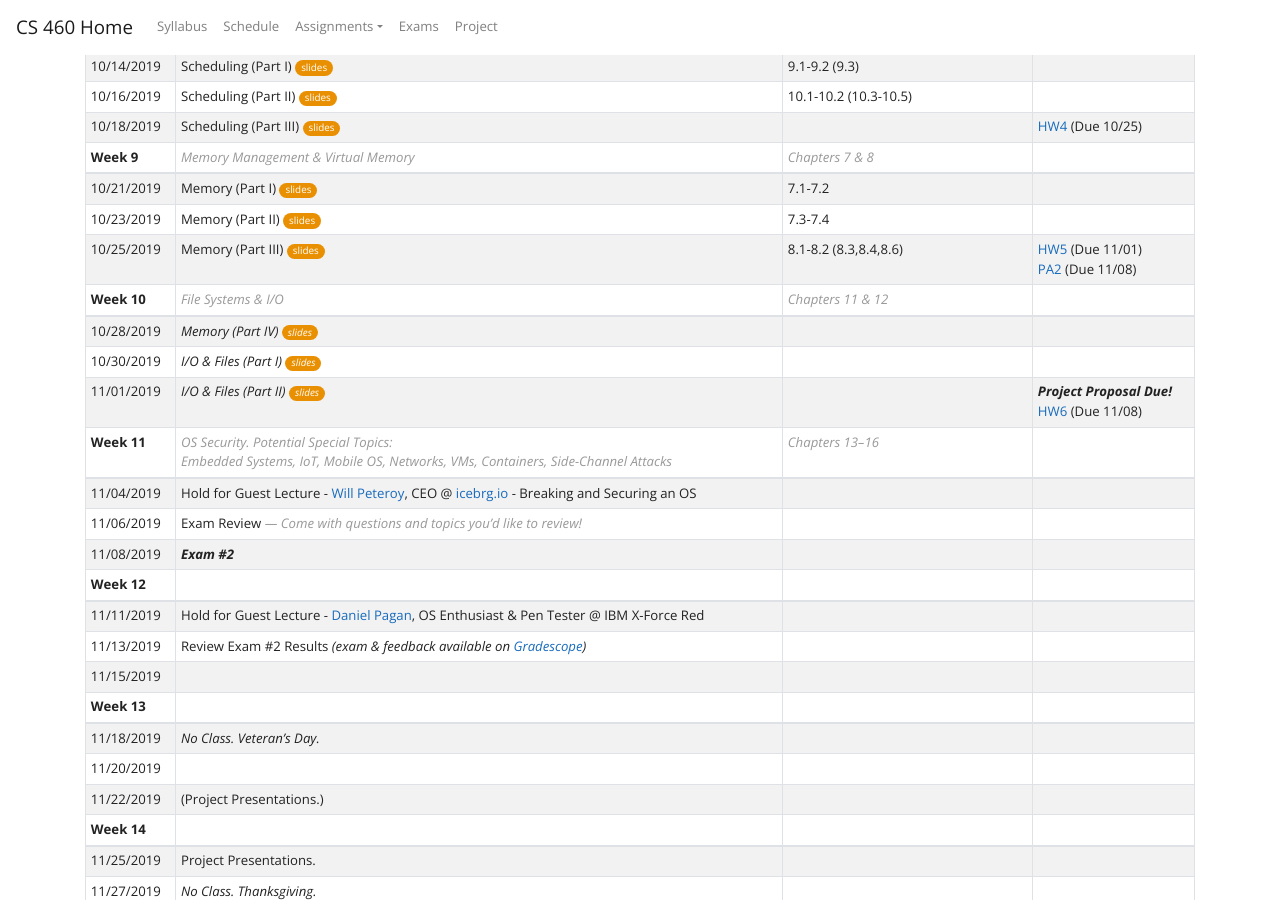
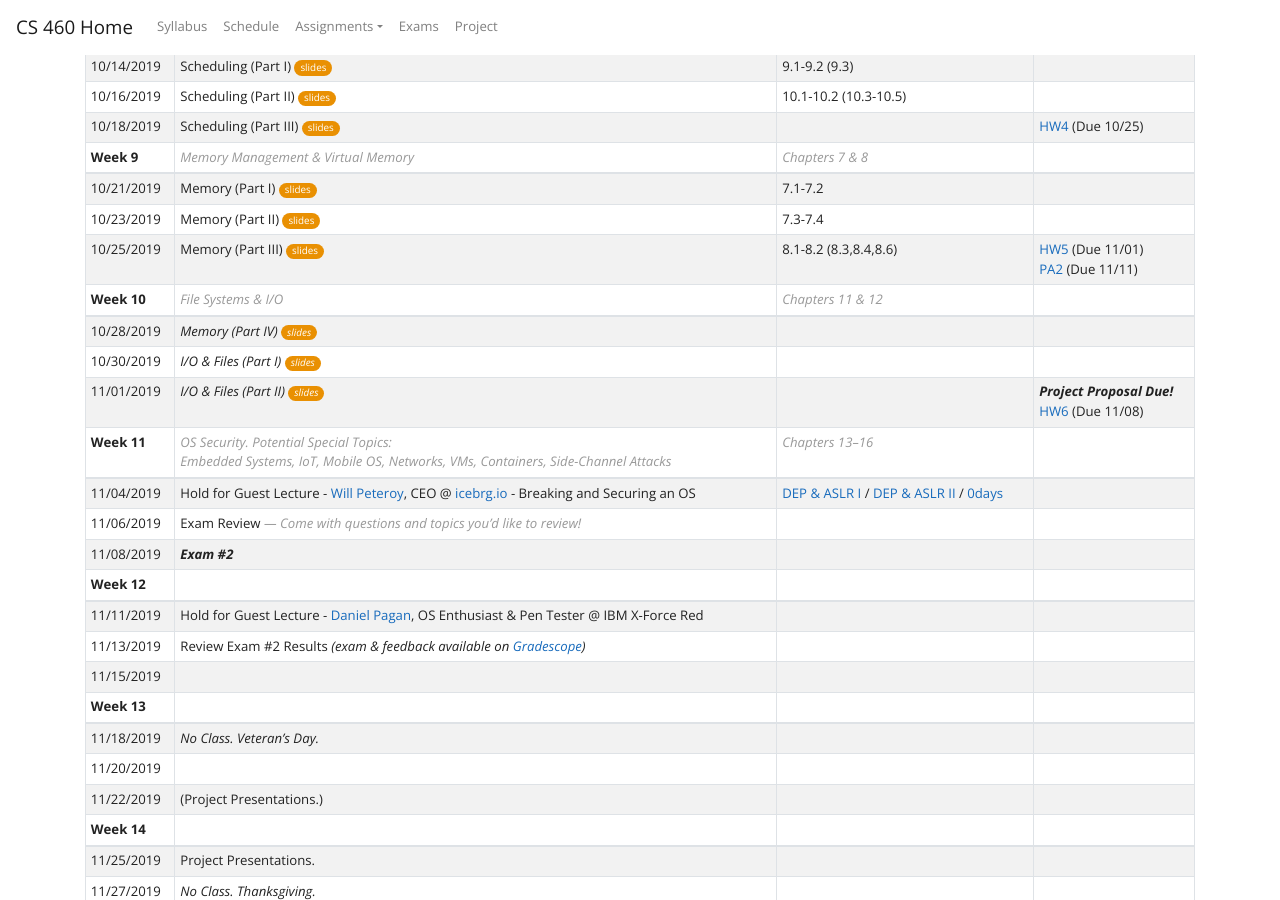
Before and after one commit to traviswpeters/cs460-2019-fall, a Jekyll site: the page built from index.md, in a window 1280 px wide and 900 px high, scrolled down 2972 px. Built offline with Jekyll 4.4.1, drawn with Linux system fonts in a browser that asks for light colours; nearby versions of some CDN libraries.

Commit message:
schedule tweaks; push pa2 deadline; slides

```diff
--- a/_data/settings.yml
+++ b/_data/settings.yml
@@ -83,9 +83,9 @@ assignments:
     shortname: 'PA2'
     longname: 'Programming Assignment 2: Scheduling'
     url: 'a2'
-    due: 'Due 11/08'
+    due: 'Due 11/11'
     tinedue: '@10pm'
-    duelong: 'Friday, November 8th, 2019 @10pm'
+    duelong: 'Friday, November 11th, 2019 @10pm'
     show: True # show on schedule?
   a3:
     shortname: 'PA3'
--- a/index.md
+++ b/index.md
@@ -239,7 +239,7 @@ Other stuff from class: [Makefile]{:.code} [Vagrantfile]{:.code}
 | 11/01/2019    | *I/O & Files (Part II) [slides][slides21]{:.slides}*                                                                                                                                   |                                              | ***Project Proposal Due!*** <br/> {{hw6}}
 | **Week 11**   | <span class="note">OS Security. Potential Special Topics: <br/> Embedded Systems, IoT, Mobile OS, Networks, VMs, Containers, Side-Channel Attacks</span>                               | <span class="note">Chapters 13--16</span>
 | ------------- | -------------------------------------------------------------------------------------------------------------------------------------------------------------------------------------- | -------------------------------------------- |--------------------------------------------- |
-| 11/04/2019    | Hold for Guest Lecture - [Will Peteroy](https://www.linkedin.com/in/wpete/), CEO @ [icebrg.io](https://www.icebrg.io) - Breaking and Securing an OS                                    |                                              |
+| 11/04/2019    | Hold for Guest Lecture - [Will Peteroy](https://www.linkedin.com/in/wpete/), CEO @ [icebrg.io](https://www.icebrg.io) - Breaking and Securing an OS                                    | [DEP & ASLR I] / [DEP & ASLR II] / [0days]   |
 | 11/06/2019    | Exam Review <span class="note">--- Come with questions and topics you'd like to review!</span>                                                                                         |                                              |
 | 11/08/2019    | {% comment %}Exam Review{% endcomment %}***Exam #2***                                                                                                                                  |                                              | {{a3}}
 | **Week 12**   | <span class="note"></span>
@@ -298,7 +298,6 @@ Other stuff from class: [Makefile]{:.code} [Vagrantfile]{:.code}
 [slides17]: {{site.data.settings.slides}}/cs460-17-memory.pdf
 [slides18]: {{site.data.settings.slides}}/cs460-18-memory.pdf
 [slides19]: {{site.data.settings.slides}}/cs460-19-memory.pdf
-
 [slides20]: {{site.data.settings.slides}}/cs460-20-IO.pdf
 [slides21]: {{site.data.settings.slides}}/cs460-21-IO.pdf
 
@@ -311,6 +310,12 @@ Other stuff from class: [Makefile]{:.code} [Vagrantfile]{:.code}
 [slides28]: {{site.data.settings.slides}}/cs460-28.pdf
 [slides29]: {{site.data.settings.slides}}/cs460-29.pdf
 [slides30]: {{site.data.settings.slides}}/cs460-30.pdf
+
+<!-- Guest Lecture Resources -->
+[DEP & ASLR I]: https://msrc-blog.microsoft.com/2010/12/08/on-the-effectiveness-of-dep-and-aslr/
+[DEP & ASLR II]: https://msrc-blog.microsoft.com/2013/08/12/mitigating-the-ldrhotpatchroutine-depaslr-bypass-with-ms13-063/
+[0days]: https://arstechnica.com/information-technology/2019/08/armed-with-ios-0days-hackers-indiscriminately-infected-iphones-for-two-years/
+
 
 <!-- exams -->
 [exam1coversheet]: {{site.data.settings.exams.files}}/exam1-coversheet.pdf
```
Also changed, not shown: a2.md (+4 -3 lines), 2 other files.
